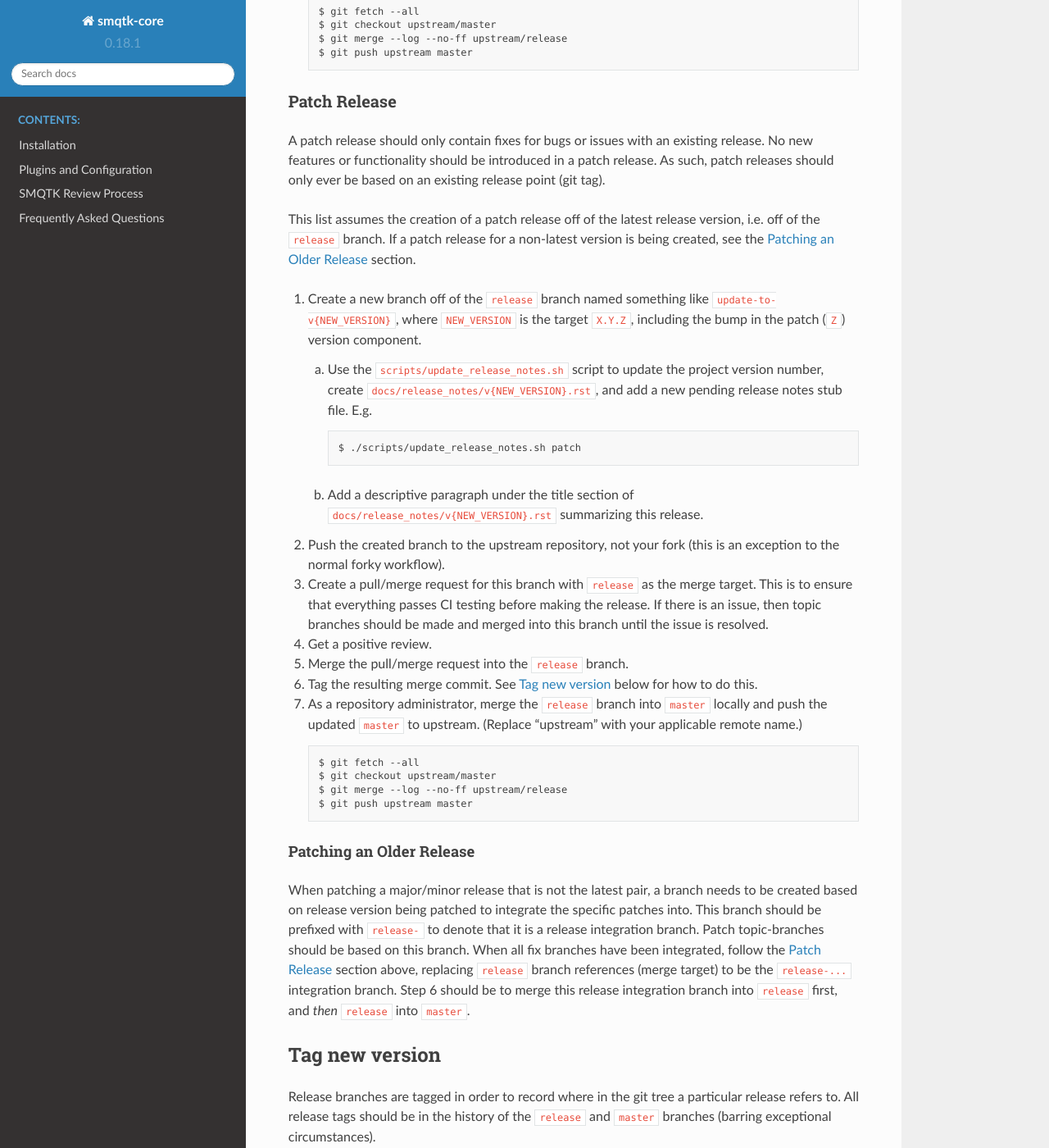
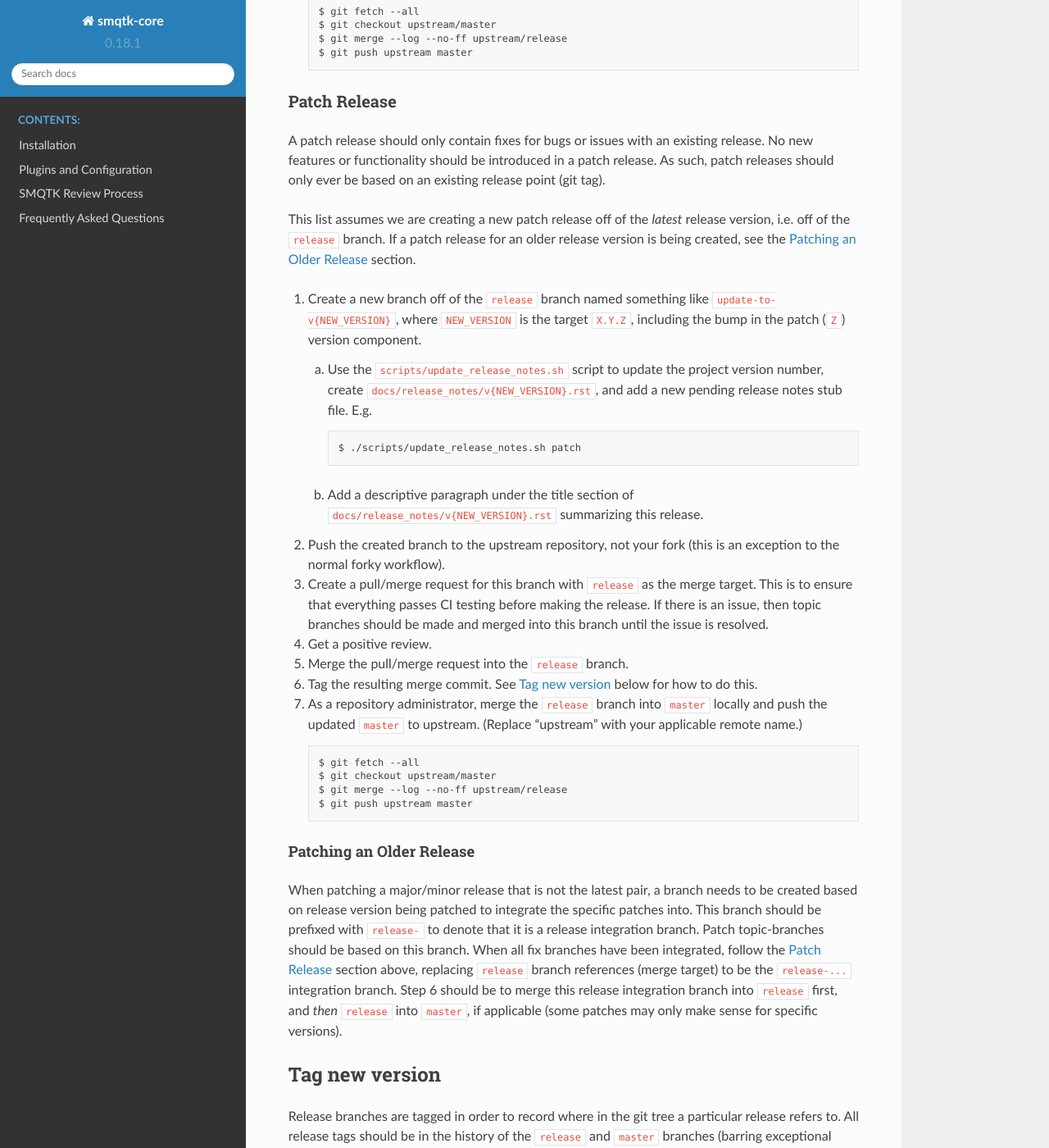
Before and after one commit to Kitware/SMQTK-Core, a Sphinx documentation site: the page built from docs/release_process.rst, in a window 1280 px wide and 1400 px high, scrolled down 1022 px. Shown: the whole window at 82% size. Built offline with Sphinx 7.4.7 and the Read the Docs theme 2.0.0, drawn with Linux system fonts in a browser that asks for light colours; pages that are not in the unit, such as notebooks, are missing from menus; the version number is read from the project's files by our own code; some of the changed text lies outside the part shown.

Commit message:
More sentence clarity and link clean-up

```diff
--- a/docs/release_process.rst
+++ b/docs/release_process.rst
@@ -68,9 +68,9 @@ No new features or functionality should be introduced in a patch release.
 As such, patch releases should only ever be based on an existing release point
 (git tag).
 
-This list assumes the creation of a patch release off of the latest release
-version, i.e. off of the ``release`` branch.
-If a patch release for a non-latest version is being created, see the
+This list assumes we are creating a new patch release off of the *latest*
+release version, i.e. off of the ``release`` branch.
+If a patch release for an older release version is being created, see the
 `Patching an Older Release`_ section.
 
 1. Create a new branch off of the ``release`` branch named something like
@@ -126,7 +126,8 @@ When all fix branches have been integrated, follow the `Patch Release`_ section
 above, replacing ``release`` branch references (merge target) to be the
 ``release-...`` integration branch.
 Step 6 should be to merge this release integration branch into ``release``
-first, and *then* ``release`` into ``master``.
+first, and *then* ``release`` into ``master``, if applicable (some patches may
+only make sense for specific versions).
 
 Tag new version
 ---------------
@@ -142,6 +143,8 @@ above described ``update-to-v{NEW_VERSION}`` topic-branch ("the release").
 
 See the example commands below, replacing ``HASH`` with the appropriate git
 commit hash, and ``UPSTREAM`` with the appropriate remote name.
+We show using `Poetry's version command`_ to consistently access the current
+package version.
 
 .. code-block:: bash
 
```
Also changed, not shown: other parts of docs/release_process.rst (+1 -1 lines).
